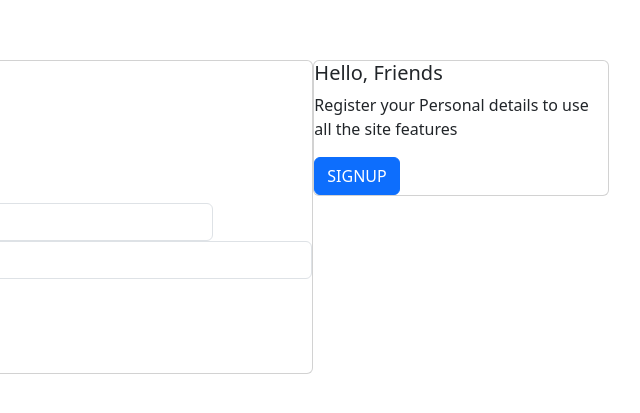
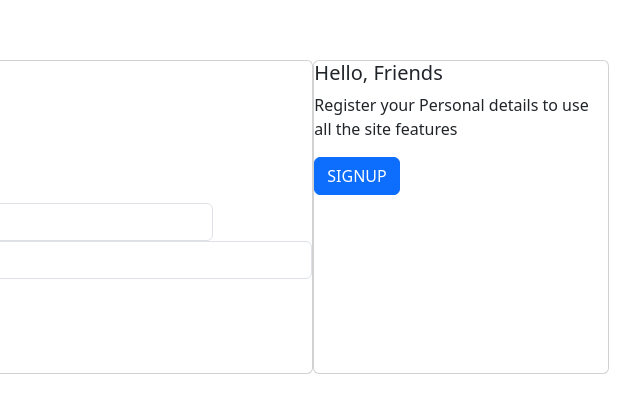
Before and after one commit to rafat-alam/loginpage, a plain HTML site: page index.html in a window 1280 px wide. Shown: the part 183-596 px from the top of the page, 479-1119 px from the left. Drawn offline with nearby package versions, Linux system fonts and the light colour scheme.

Commit message:
Update index.html

```diff
--- a/index.html
+++ b/index.html
@@ -38,8 +38,8 @@
         </div>
       </div>
       <div id="card2 inline" style="width: 33%;">
-        <div class="card">
-          <div class="card-body">
+        <div class="card" style="height: 100%;">
+          <div class="card-body" style="height: 100%;">
             <h5 class="card-title">Hello, Friends</h5>
             <p class="card-text">Register your Personal details to use all the site features</p>
             <a href="#" class="btn btn-primary">SIGNUP</a>
@@ -48,7 +48,6 @@
       </div>
     </div>
   </div>
-
   <script href="https://cdn.jsdelivr.net/npm/bootstrap@5.3.3/dist/js/bootstrap.bundle.min.js"></script>
 </body>
 </html>
```
